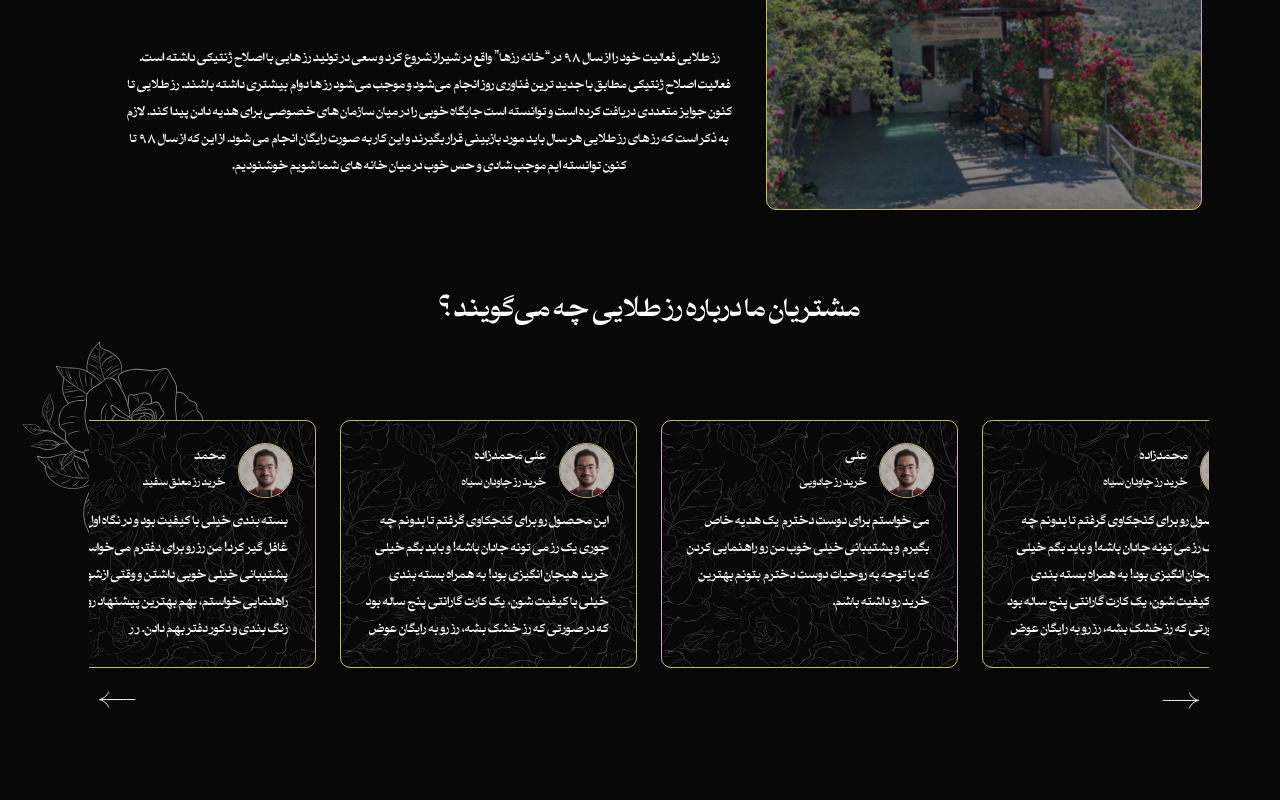
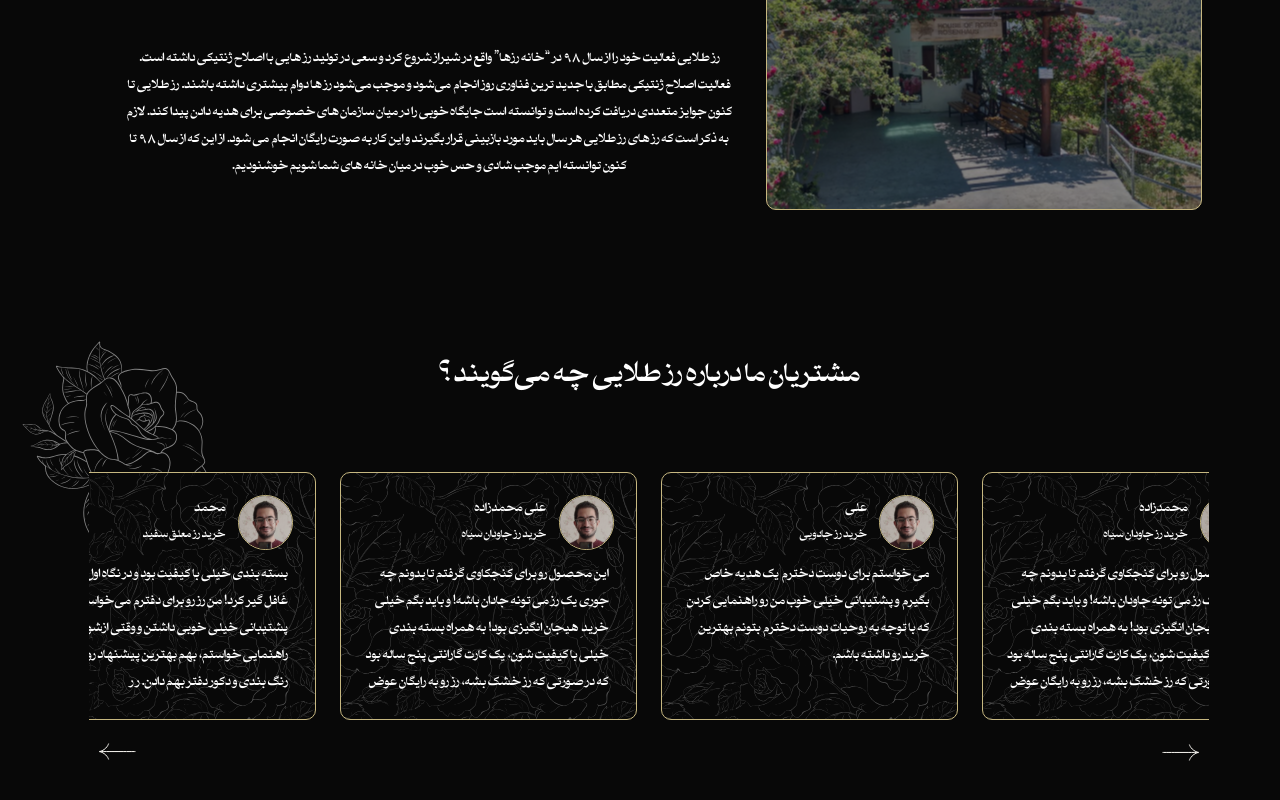
Before and after one commit to maddietale/agency-projects, a React (Create React App) app in the folder golden-rose/project/: page / in a window 1280 px wide. Shown: the part 3095-3895 px from the top of the page. Built offline with nearby package versions, Linux system fonts and the light colour scheme.

Commit message:
Try to fix cm slidshow

```diff
--- a/golden-rose/project/src/Components/Comments/CommentComponent.js
+++ b/golden-rose/project/src/Components/Comments/CommentComponent.js
@@ -2,15 +2,13 @@ import React from "react";
 // STYLE
 import Style from "./Comments.module.css";
 import { CustomLink, FlexWrapper } from "../StyledComponent";
-// IMG
-import user from "../../Images/Comments/user.svg";
 
 const CommentComponent = (props) => {
     return (
         <div className={Style.commentContainer}>
             <FlexWrapper className={Style.commentInfo}>
                 <CustomLink image>
-                    <img src={user} alt="user" />
+                    <img src={props.cmUser} alt="user" />
                 </CustomLink>
                 <div className={Style.commentTitle}>
                     <h5>{props.cmUsername}</h5>
--- a/golden-rose/project/src/Components/Comments/Comments.js
+++ b/golden-rose/project/src/Components/Comments/Comments.js
@@ -9,16 +9,19 @@ import { FlexWrapper } from "../StyledComponent";
 import Rose from "../../Images/BGRose.svg";
 import rightArrow from "../../Images/Comments/rightArrow.svg";
 import leftArrow from "../../Images/Comments/leftArrow.svg";
+import user from "../../Images/Comments/user.svg";
 
 const Comments = () => {
     // STATES
     const [move, setMove] = useState(0);
     // FUNC
     const clickHandler = (direction) => {
-        if (direction === "left")
+        if (direction === "left") {
             setMove(move - 150);
-        else
+        }
+        else {
             setMove(move + 150);
+        }
     };
 
     return (
@@ -28,7 +31,7 @@ const Comments = () => {
             <div className={Style.commentsBox}>
                 <FlexWrapper className={Style.wrapper} justifyContent={"center"} style={{ transform: `translateX(${move}px)` }}>
                     {commentItems.map((item) => (
-                        <CommentComponent key={item.id} cmUsername={item.username} cmTitle={item.title} cmDesc={item.desc} />
+                        <CommentComponent key={item.id} cmUsername={item.username} cmTitle={item.title} cmDesc={item.desc} cmUser={user} />
                     ))}
                 </FlexWrapper>
             </div>
--- a/golden-rose/project/src/Components/Comments/Comments.module.css
+++ b/golden-rose/project/src/Components/Comments/Comments.module.css
@@ -1,11 +1,11 @@
 .container {
   width: 100%;
   height: 672px;
+  display: grid;
   position: relative;
-  display: grid;
   text-align: center;
   grid-template-columns: auto;
-  grid-template-rows: auto 250px 60px auto;
+  grid-template-rows: auto 250px 60px 100px;
 }
 
 .bgRose {
@@ -16,13 +16,14 @@
 }
 
 .container h1 {
-  align-self: center;
+  margin-bottom: 5%;
+  align-self: flex-end;
 }
 
 .commentsBox {
+  width: 1120px;
   height: 100%;
   overflow: hidden;
-  max-width: 1120px;
   justify-self: center;
 }
 
@@ -44,10 +45,10 @@
 .commentContainer {
   width: 312px;
   height: 248px;
-  border: 0.5px solid var(--gold-100);
-  border-radius: 10px;
   padding: 2%;
   margin: 0 12px;
+  border-radius: 10px;
+  border: 0.5px solid var(--gold-100);
   background-color: var(--black);
   background-image: url(../../Images/Header/Roses.svg);
 }
@@ -55,15 +56,14 @@
 .commentInfo img {
   width: 55px;
   height: 55px;
+  border-radius: 50%;
   border: 0.5px solid var(--gold-100);
-  border-radius: 50%;
-  background: #000;
 }
 
 .commentTitle {
+  cursor: default;
+  margin-right: 5%;
   text-align: right;
-  margin-right: 5%;
-  cursor: default;
 }
 
 .commentDesc {
--- a/golden-rose/project/src/data.js
+++ b/golden-rose/project/src/data.js
@@ -3,7 +3,7 @@ export const commentItems = [
         id: 1,
         username: "محمدزاده",
         title: "خرید رز جاودان سیاه",
-        desc: "این محصول رو برای کنجکاوی گرفتم تا بدونم چه جوری یک رز می تونه جادان باشه! و باید بگم خیلی خرید ِ هیجان انگیزی بود! به همراه بسته بندی خیلی با کیفیت شون، یک کارت گارانتی پنج ساله بود که در صورتی که رز خشک بشه، رز رو به رایگان عوض می کنند. به",
+        desc: "این محصول رو برای کنجکاوی گرفتم تا بدونم چه جوری یک رز می تونه جاودان باشه! و باید بگم خیلی خرید ِ هیجان انگیزی بود! به همراه بسته بندی خیلی با کیفیت شون، یک کارت گارانتی پنج ساله بود که در صورتی که رز خشک بشه، رز رو به رایگان عوض می کنند. به",
     },
     {
         id: 2,
```
